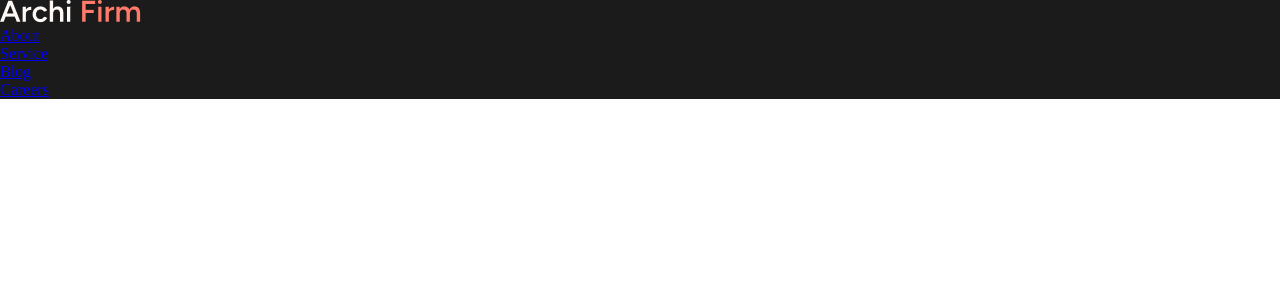
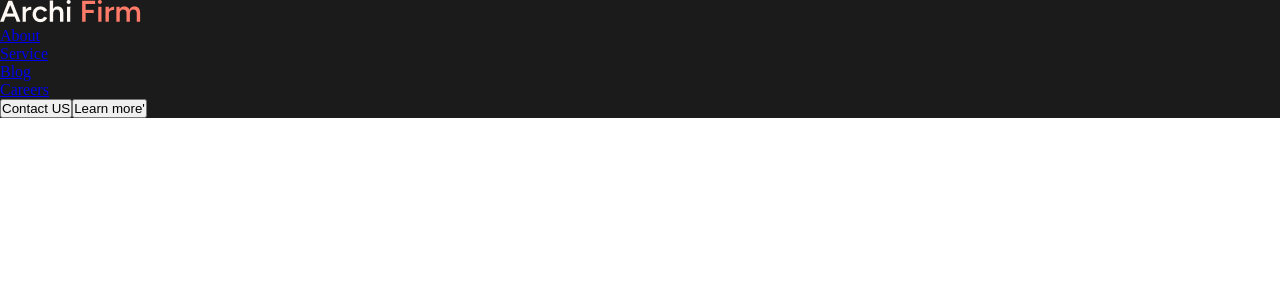
Before and after one commit to gabrieljcoutinho/Projeto-Archi-Firm, a React (Create React App) app: page / in a window 1280 px wide. Shown: the top 300 px of the page. Built offline with nearby package versions, Linux system fonts and the light colour scheme.

Commit message:
btn header

```diff
--- a/src/components/Header.jsx
+++ b/src/components/Header.jsx
@@ -14,6 +14,10 @@ const Header = () => {
             <li className="headerMenuLista"><a href="#" className='linkListaHeader'>Careers</a></li>
            </ul>
 
+    <div className="movimentacaobtn">
+    <button>Contact US</button>
+    <button>Learn more'</button>
+    </div>
 
     </div>
   )
```
